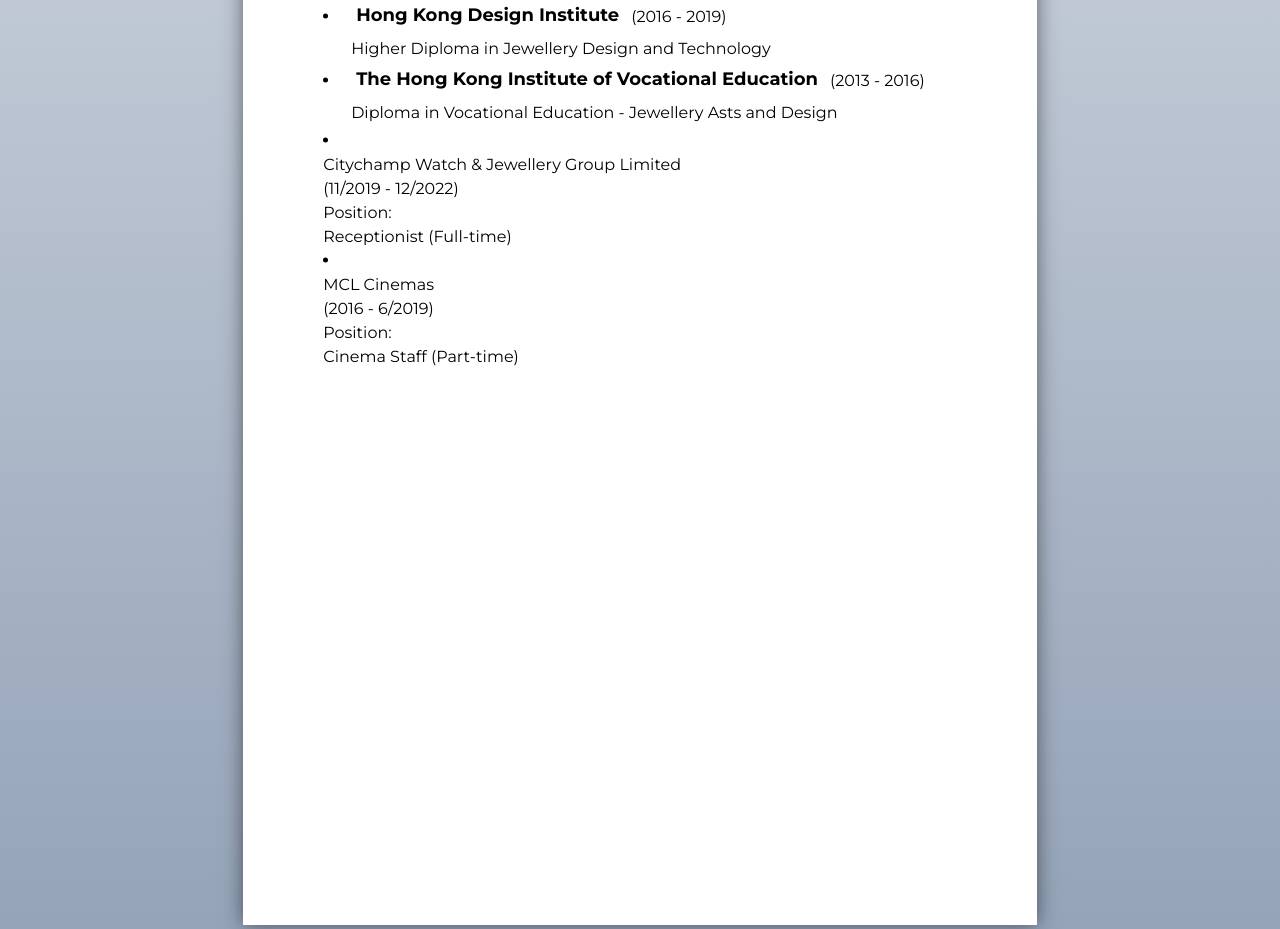
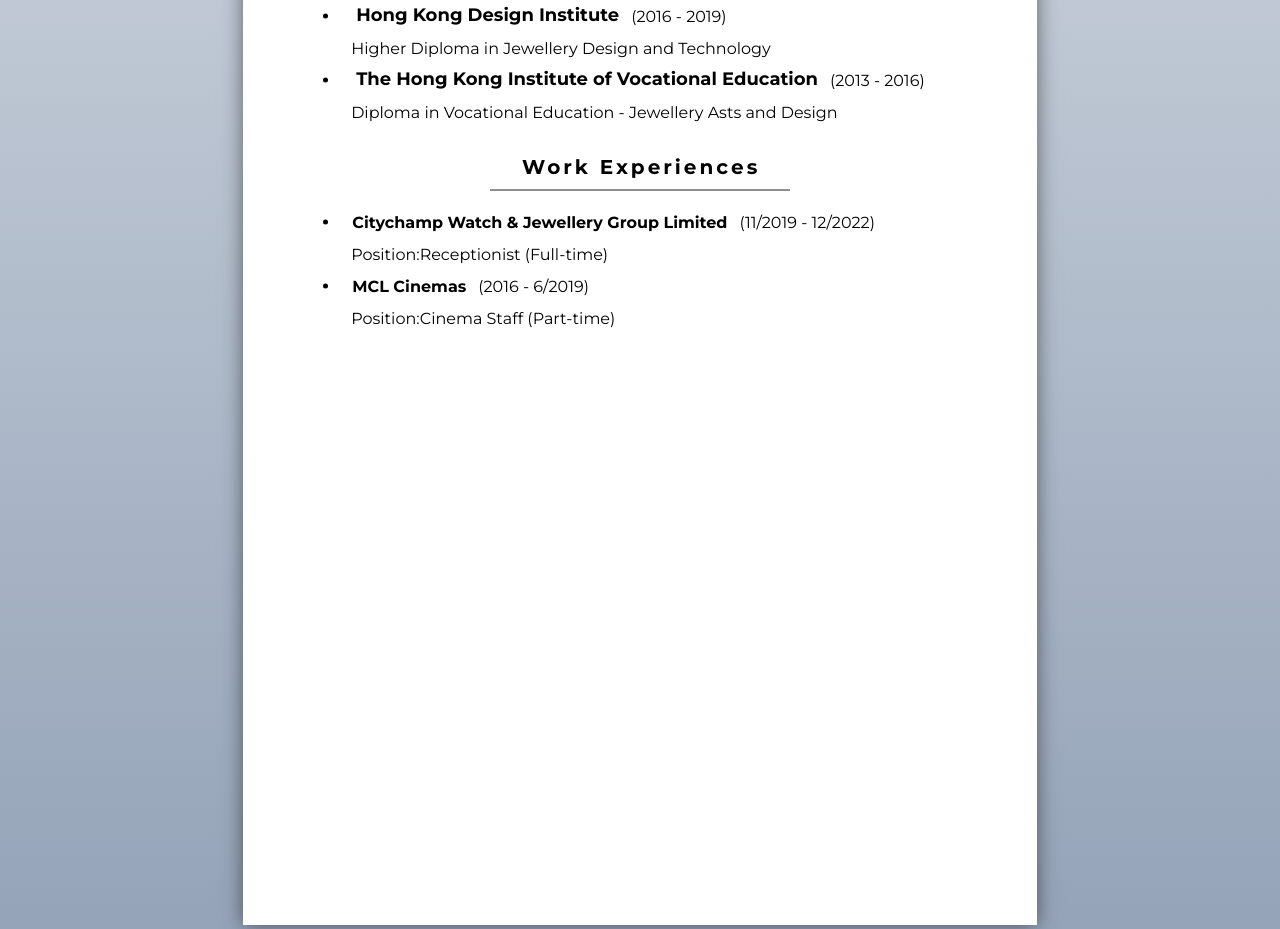
Before and after one commit to ZoeFoo/ZoeFoo_Resumes, a Next.js app in the folder zoefoo_cv/: page / in a window 1280 px wide. Shown: the part 1380-2309 px from the top of the page. Built offline with nearby package versions, Linux system fonts and the light colour scheme.

Commit message:
finished style WorkExperience component

```diff
--- a/zoefoo_cv/components/nextPage/WorkExperience.jsx
+++ b/zoefoo_cv/components/nextPage/WorkExperience.jsx
@@ -4,23 +4,23 @@ import { faCircle } from '@fortawesome/free-solid-svg-icons';
 
 const WorkExperience = ({ companyName, dateFrom, dateEnd, position }) => {
     return (
-        <div>
-            <div>
+        <div className='leading-loose'>
+            <div className='flex flex-wrap'>
                 <div>
                     <FontAwesomeIcon
                         icon={faCircle}
                         style={{ width: 5 }} />
                 </div>
 
-                <div>{companyName}</div>
+                <div className='rightBarTitle ps-6 pe-3'>{companyName}</div>
 
                 <div>
                     ({dateFrom} - {dateEnd})
                 </div>
             </div>
 
-            <div>
-                <div>Position: </div>
+            <div className='flex flex-wrap'>
+                <div className='ps-7'>Position: </div>
 
                 <div>
                     {position}
--- a/zoefoo_cv/pages/index.js
+++ b/zoefoo_cv/pages/index.js
@@ -99,7 +99,7 @@ export default function Home() {
             <div className='page p-20' >
                 <div>
                     <div className='titleCenter text-decoration text-xl pb-2 mb-4'
-                        style={{width: 200, letterSpacing: 3 }}
+                        style={{ width: 200, letterSpacing: 3 }}
                     >Education</div>
 
                     <div>
@@ -129,6 +129,11 @@ export default function Home() {
 
                 <div>
                     <div>
+                        <div className='rightBarTitle text-decoration text-xl ps-8 py-2 my-4'
+                            style={{ width: 300,letterSpacing:3 }}>Work Experiences</div>
+                    </div>
+
+                    <div>
                         <WorkExperience
                             companyName={`Citychamp Watch & Jewellery Group Limited`}
                             dateFrom={`11/2019`}
```
